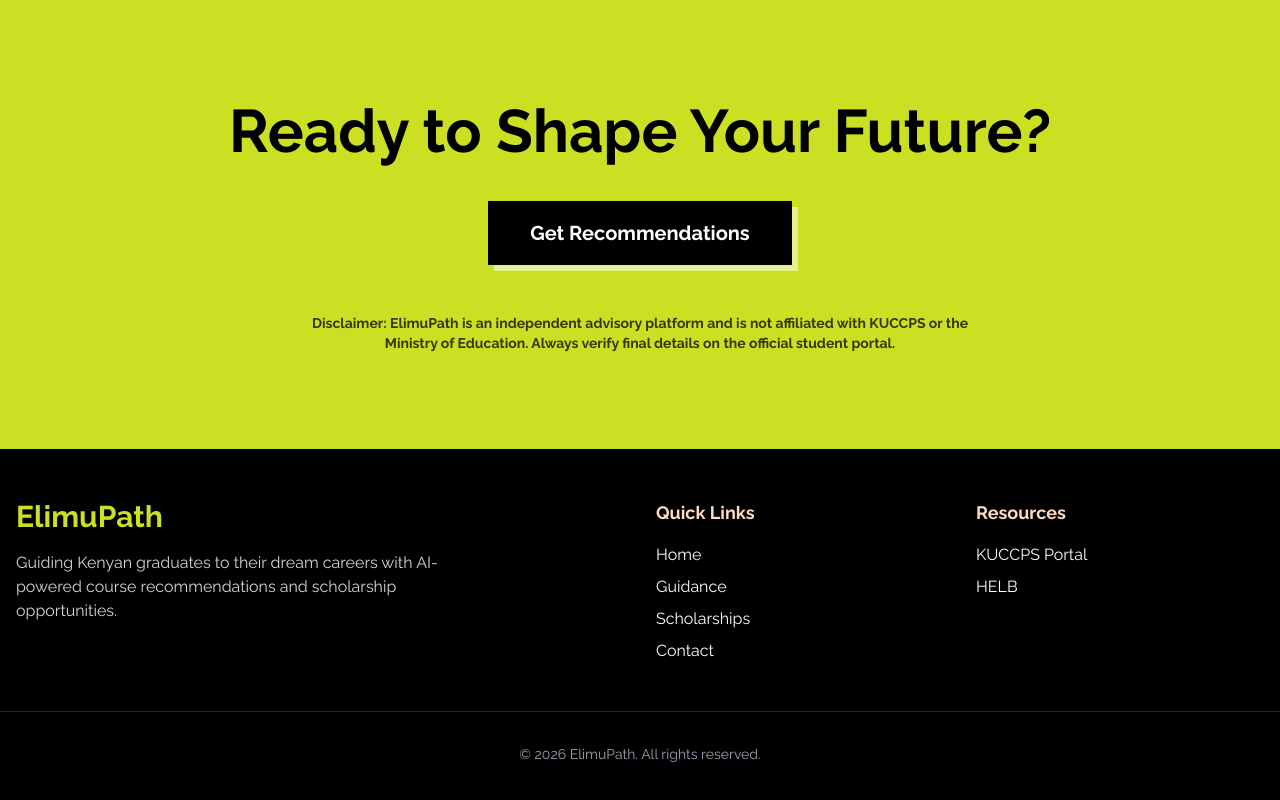
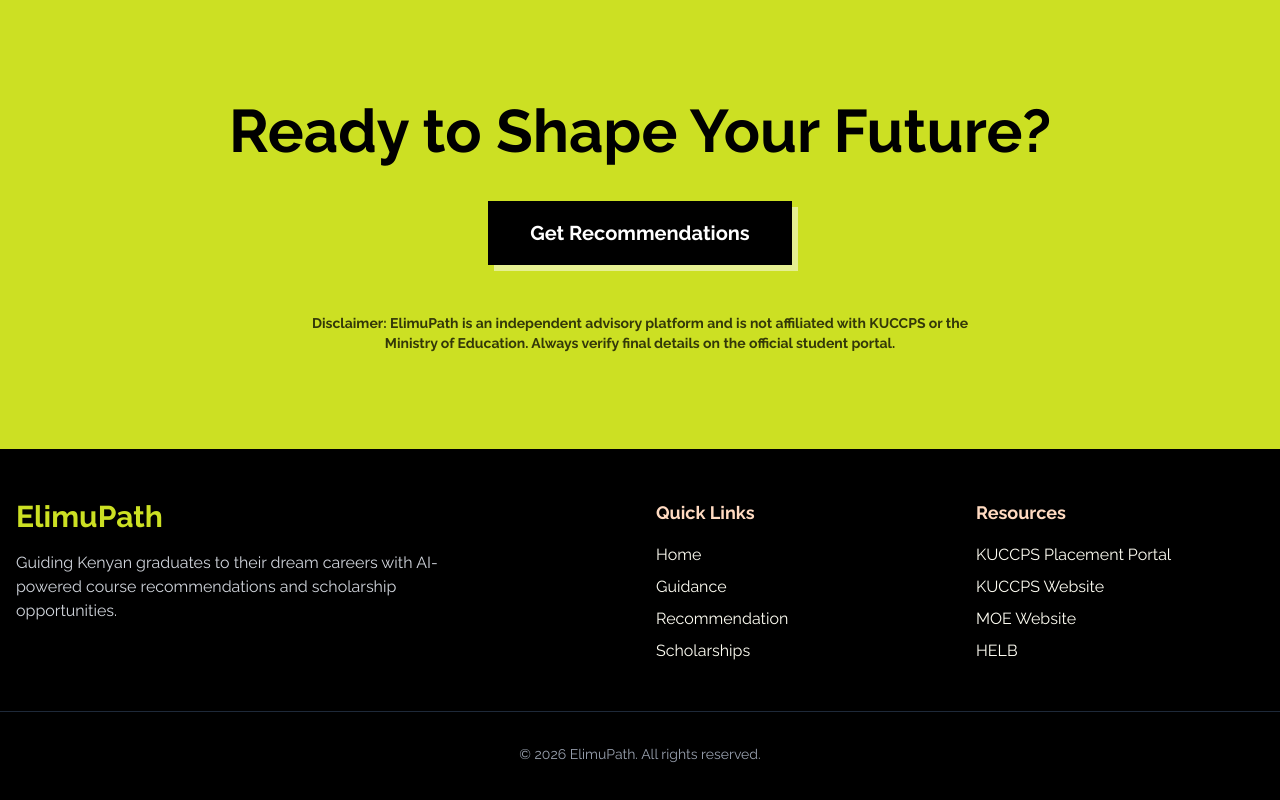
Before and after one commit to Iganza-roy/ElimuPath, a Next.js app: page / in a window 1280 px wide. Shown: the part 2562-3362 px from the top of the page. Built offline with nearby package versions, Linux system fonts and the light colour scheme; no server answers.

Commit message:
feat: add new `Footer` component with navigation links, resources, and copyright information.

```diff
--- a/app/components/Footer.tsx
+++ b/app/components/Footer.tsx
@@ -16,15 +16,17 @@
           <ul className="space-y-2">
             <li><Link href="/" className="hover:text-[#cce023]">Home</Link></li>
             <li><Link href="/guidance" className="hover:text-[#cce023]">Guidance</Link></li>
+            <li><Link href="/recommendations" className="hover:text-[#cce023]">Recommendation</Link></li>
             <li><Link href="/scholarships" className="hover:text-[#cce023]">Scholarships</Link></li>
-            <li><Link href="/contact" className="hover:text-[#cce023]">Contact</Link></li>
           </ul>
         </div>
 
         <div>
           <h3 className="font-bold text-lg mb-4 text-[#ffdac1]">Resources</h3>
           <ul className="space-y-2">
-            <li><a href="https://students.kuccps.net/" target="_blank" rel="noopener" className="hover:text-[#cce023]">KUCCPS Portal</a></li>
+            <li><a href="https://students.kuccps.net/" target="_blank" rel="noopener" className="hover:text-[#cce023]">KUCCPS Placement Portal</a></li>
+            <li><a href="https://www.kuccps.net/" target="_blank" rel="noopener" className="hover:text-[#cce023]">KUCCPS Website</a></li>
+            <li><a href="https://www.education.go.ke/" target="_blank" rel="noopener" className="hover:text-[#cce023]">MOE Website</a></li>
             <li><a href="https://www.helb.co.ke/" target="_blank" rel="noopener" className="hover:text-[#cce023]">HELB</a></li>
           </ul>
         </div>
```
